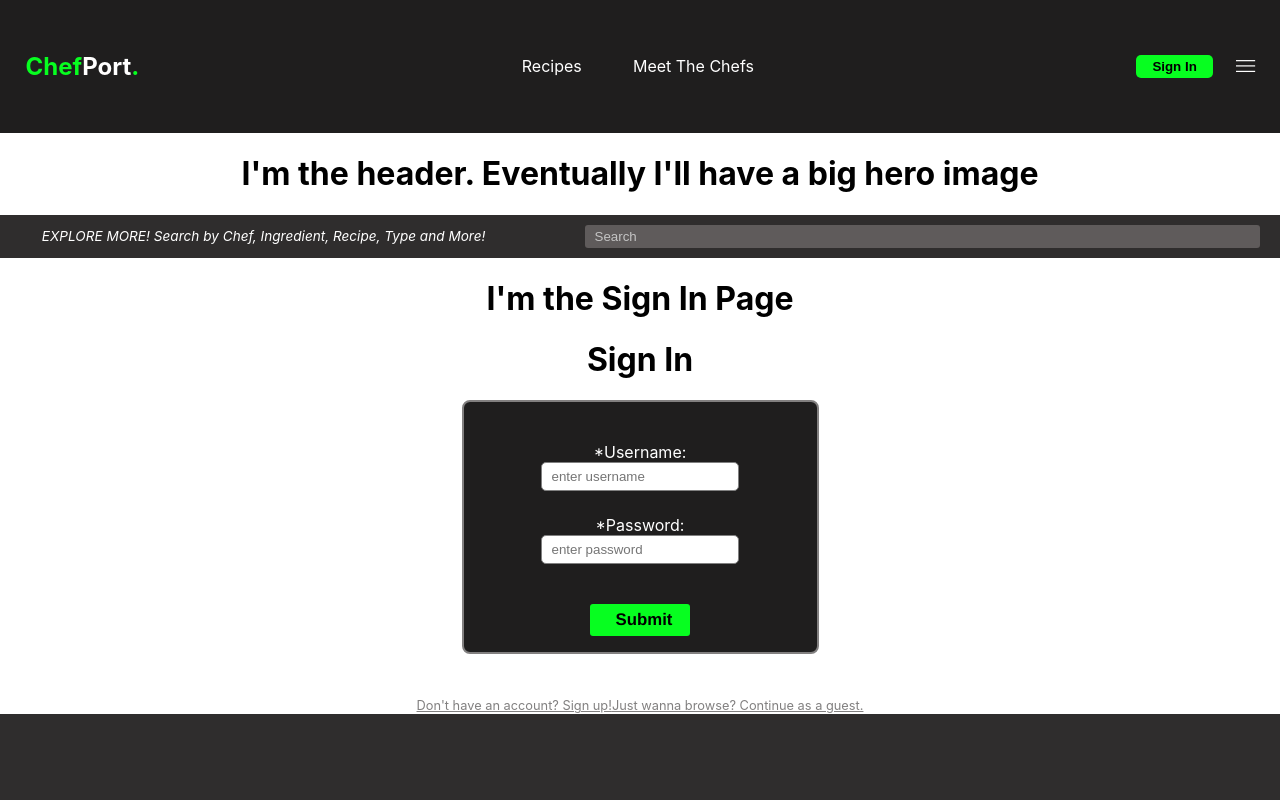
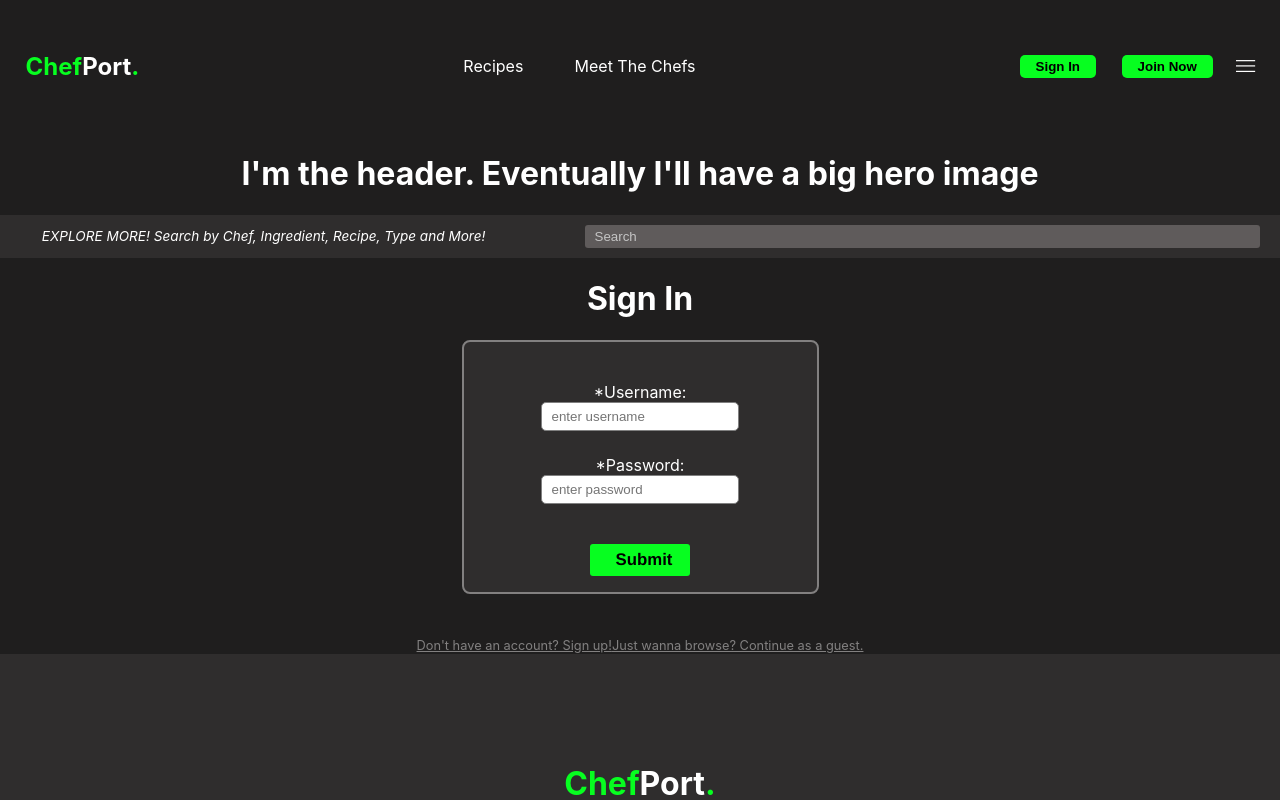
Before and after one commit to stackBlock/Chef-Portfolio-8-React-App, a React (Create React App) app in the folder chef-portfolio-app/: page /sign-in in a window 1280 px wide. Shown: the top 800 px of the page. Built offline with nearby package versions, Linux system fonts and the light colour scheme.

Commit message:
added a 'Join Now' button on the nav bar that links to the sign up page to assist in User Experience

```diff
--- a/chef-portfolio-app/src/index.css
+++ b/chef-portfolio-app/src/index.css
@@ -5,6 +5,9 @@ body {
     sans-serif;
   -webkit-font-smoothing: antialiased;
   -moz-osx-font-smoothing: grayscale;
+
+  background: #1F1E1E;
+  color: white;
 }
 
 code {
@@ -165,7 +168,7 @@ code {
   border: 2px solid #828080;
   border-radius: 8px;
 
-  background: #1F1E1E;
+  background: #2F2D2D;
 
   width: 225px;
 }
@@ -294,6 +297,7 @@ label{
   padding: .5vh .75vw;
 
   background: rgb(95, 91, 91);
+  color: white;
 }
 
 .searchBar input::placeholder{
--- a/chef-portfolio-app/src/pages/SignInPage.js
+++ b/chef-portfolio-app/src/pages/SignInPage.js
@@ -27,7 +27,6 @@ function SignInPage(props) {
       <NavBar />
       <Header />
       <SearchBar />
-      <h1>I'm the Sign In Page</h1>
       <SignIn />
       {/* <button onClick={routeToNewProfile}>
         Sign Up (this will link off to the sign up component eventually
--- a/chef-portfolio-app/src/universal/NavBar.js
+++ b/chef-portfolio-app/src/universal/NavBar.js
@@ -26,6 +26,10 @@ function NavBar() {
         <Link to="/sign-in">
           <button className="signIn">Sign In</button>
         </Link>
+
+        <Link to="/sign-up">
+          <button className="signIn">Join Now</button>
+        </Link>
         <p className="hamburger">|||</p>
       </div>
     </nav>
```
